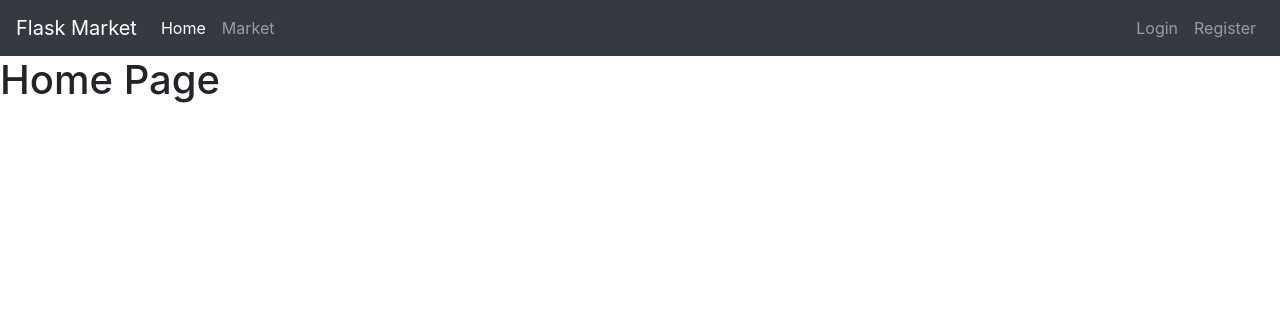
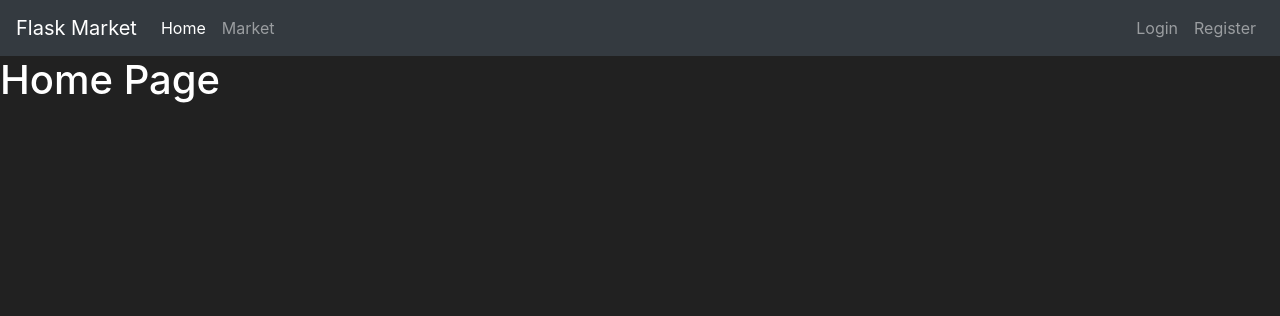
Before and after one commit to kaustavr19/FlaskMarket, a Flask app: page / in a window 1280 px wide. Shown: the top 316 px of the page. Run offline with Flask 2, Linux system fonts and the light colour scheme; some libraries are stand-ins or nearby versions.

Commit message:
styling and templates complete

```diff
--- a/templates/home.html
+++ b/templates/home.html
@@ -8,7 +8,7 @@
     <!-- Bootstrap CSS -->
     <link rel="stylesheet" href="https://stackpath.bootstrapcdn.com/bootstrap/4.3.1/css/bootstrap.min.css" integrity="sha384-ggOyR0iXCbMQv3Xipma34MD+dH/1fQ784/j6cY/iJTQUOhcWr7x9JvoRxT2MZw1T" crossorigin="anonymous">
 
-    <title>FlaskMarket</title>
+    <title>FlaskMarket - Home</title>
   </head>
   <body>
     <nav class="navbar navbar-expand-md navbar-dark bg-dark">
@@ -45,4 +45,11 @@
     <script src="https://cdnjs.cloudflare.com/ajax/libs/popper.js/1.14.7/umd/popper.min.js" integrity="sha384-UO2eT0CpHqdSJQ6hJty5KVphtPhzWj9WO1clHTMGa3JDZwrnQq4sF86dIHNDz0W1" crossorigin="anonymous"></script>
     <script src="https://stackpath.bootstrapcdn.com/bootstrap/4.3.1/js/bootstrap.min.js" integrity="sha384-JjSmVgyd0p3pXB1rRibZUAYoIIy6OrQ6VrjIEaFf/nJGzIxFDsf4x0xIM+B07jRM" crossorigin="anonymous"></script>
   </body>
+
+  <style>
+      body{
+        background-color: #212121;
+        color: white;
+      }
+  </style>
 </html>
```
